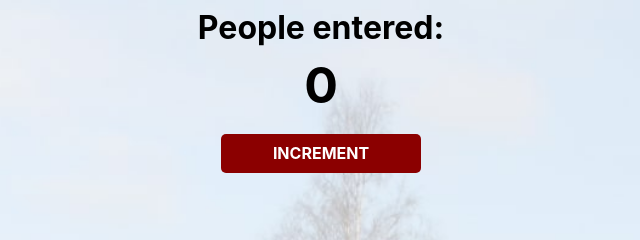
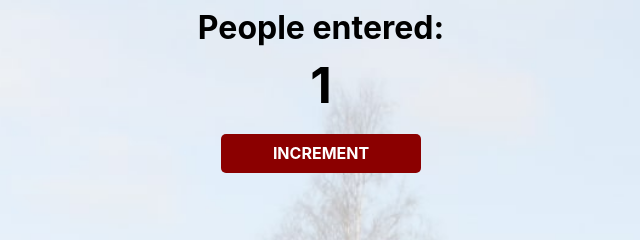
Before and after one commit to swarajkm/learn-javascript-scrimba, a browser extension: page 1.Build a Passenger Counter App/16. Display the count with innerText/index.html in a window 1280 px wide. Both pictures are taken after a click on the button "INCREMENT". Shown: the top 240 px of the page, 319-959 px from the left. Drawn offline with nearby package versions, Linux system fonts and the light colour scheme.

Commit message:
Understanding DOM

```diff
--- a/1.Build a Passenger Counter App/14. Display the count/index.html
+++ b/1.Build a Passenger Counter App/14. Display the count/index.html
@@ -1,6 +1,10 @@
 <html>
-    <head><link rel="stylesheet" href="https://cdnjs.cloudflare.com/ajax/libs/normalize/8.0.1/normalize.css">
-        <link rel="stylesheet" href="index.css">
+  <head>
+    <link
+      rel="stylesheet"
+      href="https://cdnjs.cloudflare.com/ajax/libs/normalize/8.0.1/normalize.css"
+    />
+    <link rel="stylesheet" href="index.css" />
   </head>
   <body>
     <h1>People entered:</h1>
--- a/1.Build a Passenger Counter App/16. Display the count with innerText/index.js
+++ b/1.Build a Passenger Counter App/16. Display the count with innerText/index.js
@@ -1,7 +1,10 @@
 // grab the count-el element, store it in a countEl variable
-let count = 0
+let count = 0;
+
+let countEl = document.getElementById("count-el");
 
 function increment() {
-    count = count + 1
-    // set countEl's innerText to the count
+  count = count + 1;
+  countEl.innerText = count;
+  // set countEl's innerText to the count
 }
```
Lines whose indentation alone changed are shown as unchanged.
